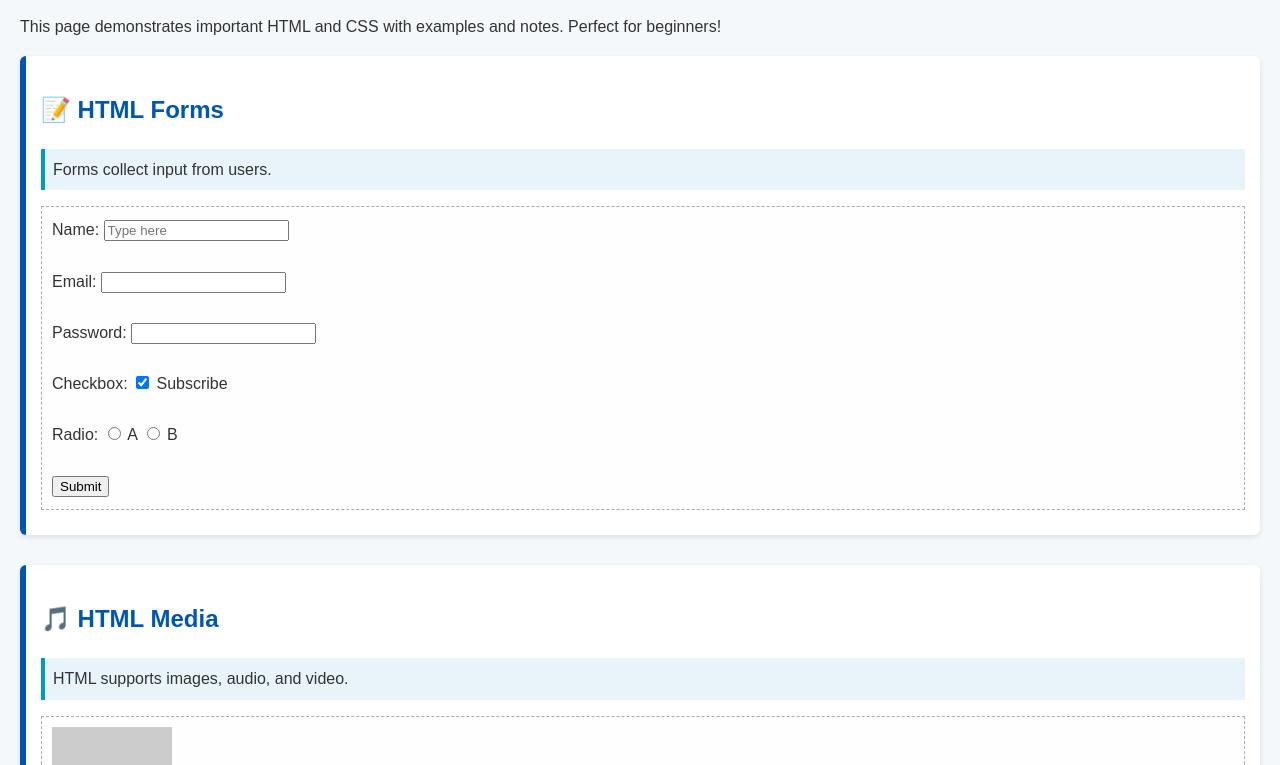
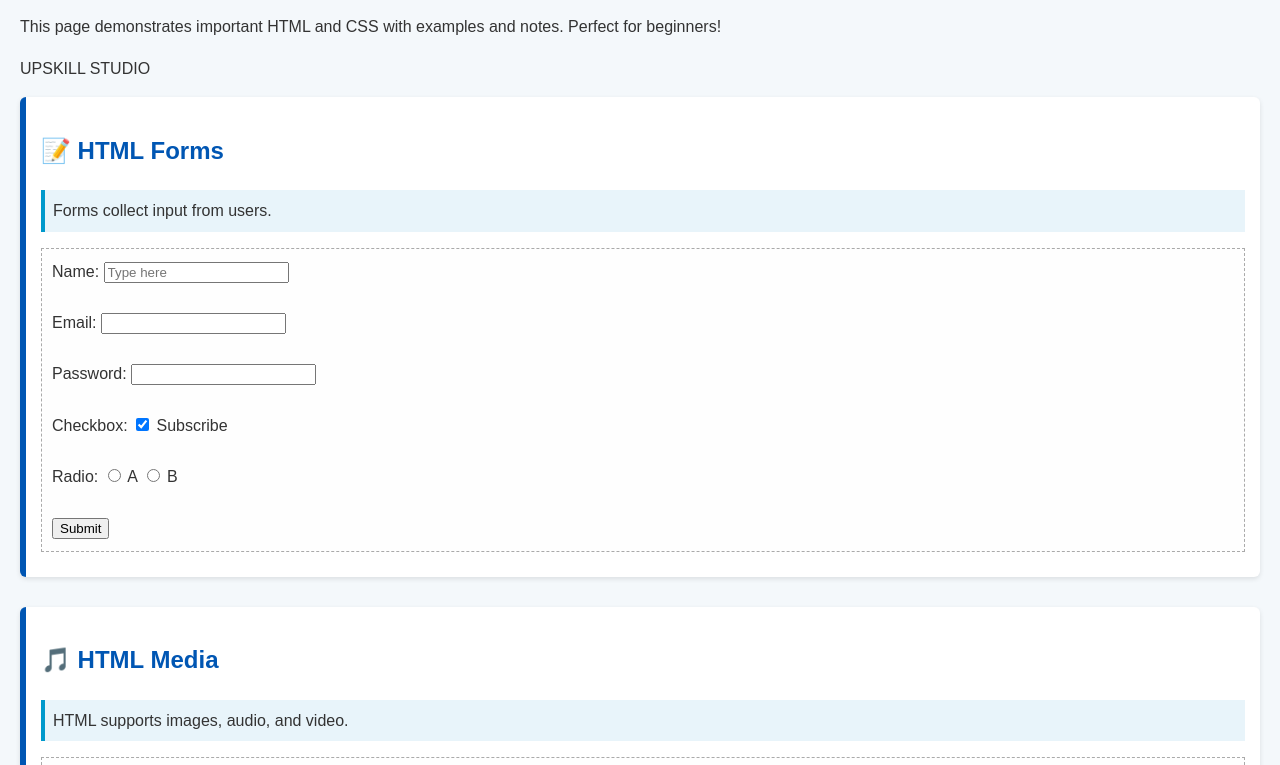
Before and after one commit to ronvergara12/HTML-Basic, a plain HTML site: page index.html in a window 1280 px wide. Shown: the part 80-845 px from the top of the page. Drawn offline with Linux system fonts and the light colour scheme; placeholder pictures from the web are drawn by us.

Commit message:
Update index.html

```diff
--- a/index.html
+++ b/index.html
@@ -23,6 +23,7 @@
 <body>
   <h1>📘 HTML + CSS Cheat Sheet (Student Friendly)</h1>
   <p>This page demonstrates important HTML and CSS with examples and notes. Perfect for beginners!</p>
+    <p>UPSKILL STUDIO</p>
 
   <!-- ========== HTML PART ========== -->
   <section>
```
